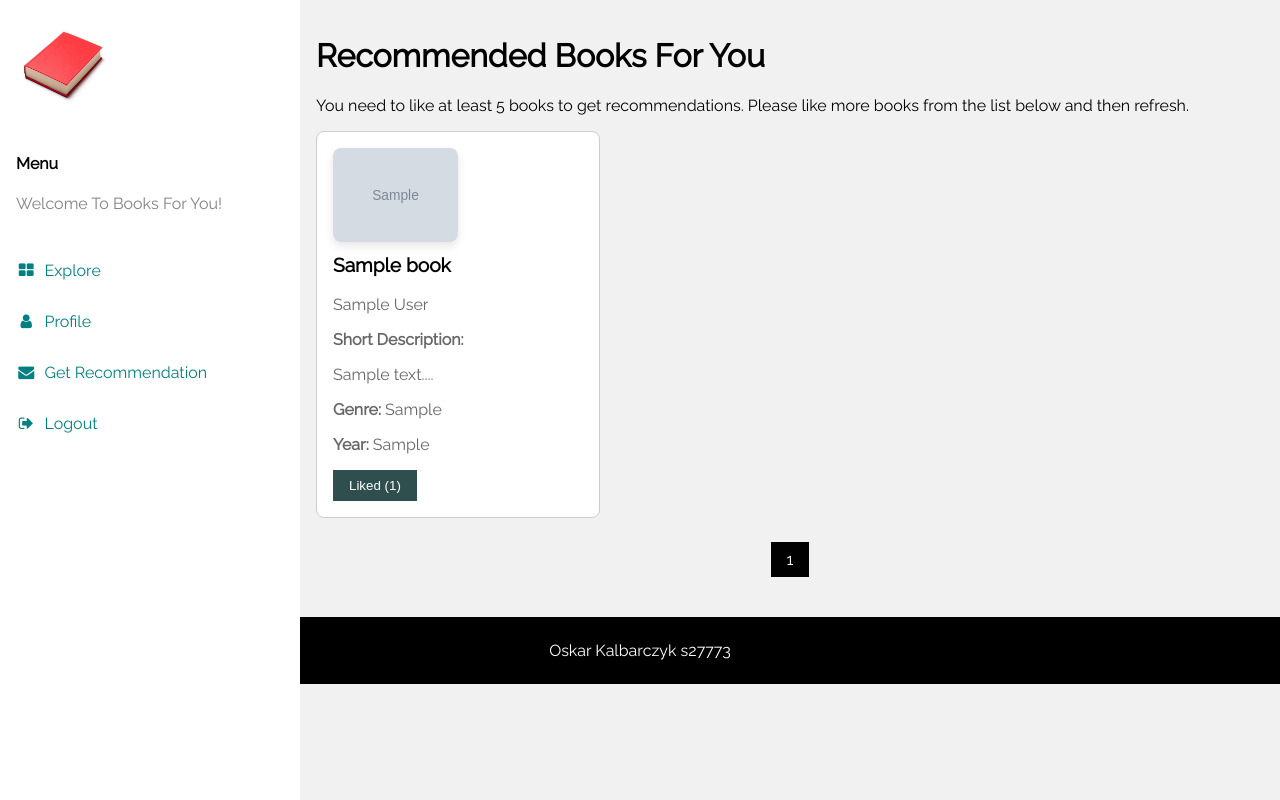
After one commit to OsLint/ReadNext, a Flask app: page /recommendations in a window 1280 px wide. The commit adds this page. Run offline with Flask 3, Linux system fonts and the light colour scheme; a user stored in the database is signed in; tables that the repository leaves empty hold one stand-in row (values such as "Sample post"); grey boxes marked "Sample" are stand-in pictures.

Commit message:
added recommendations

```diff
--- a/app.py
+++ b/app.py
@@ -1,4 +1,6 @@
 import os
+from random import Random
+
 from flask import Flask
 from flasgger import Swagger
 
@@ -65,7 +67,8 @@ def seed_db():
                 short_description=book_data["short_description"],
                 genre=book_data["genre"],
                 cover_photo_url=book_data["cover_photo_url"],
-                publication_year=book_data["publication_year"]
+                publication_year=book_data["publication_year"],
+                likes=Random().randint(0, 1999)
             )
             db.session.add(book)
             print(f"[DEBUG] Adding book: {book_data['title']}")
--- a/controllers/app_controller.py
+++ b/controllers/app_controller.py
@@ -1,8 +1,8 @@
 from flask import request, render_template, jsonify, redirect, url_for
 from flasgger import swag_from
-from flask_login import LoginManager, current_user, login_required
+from flask_login import LoginManager, current_user, login_required, logout_user
 
-from models.models import User
+from models.models import User, UserBookOpinion
 from services.user_service import UserService
 from services.book_service import BookService
 
@@ -132,8 +132,15 @@ def register_routes(app):
     @app.route('/profile')
     @login_required
     def profile():
-        liked_books = current_user.liked_books
-        return render_template('profile.html', user=current_user, books=liked_books)
+        page = request.args.get('page', 1, type=int)
+        title = request.args.get('title', '')
+        author = request.args.get('author', '')
+        year = request.args.get('year', type=int)
+        genre = request.args.get('genre', '')
+
+        books = BookService.search_liked_books(title, author, year, genre, page=page, per_page=5,
+                                               user_id=current_user.id)
+        return render_template('profile.html', user=current_user, books=books, page=page, per_page=5)
 
     @app.route('/like_book', methods=['POST'])
     @login_required
@@ -154,3 +161,24 @@ def register_routes(app):
             likes = BookService.dislike_book(book_id, current_user.id)
             return jsonify({'likes': likes, 'isLiked': False})
         return jsonify({'message': 'Book ID not provided'}), 400
+
+    @app.route('/logout')
+    @login_required
+    def logout():
+        logout_user()
+        return redirect(url_for('index'))
+
+    @app.route('/recommendations')
+    @login_required
+    def recommendations():
+        page = request.args.get('page', 1, type=int)
+        liked_books = UserBookOpinion.query.filter_by(user_id=current_user.id, likes=True).all()
+
+        if len(liked_books) < 5:
+            message = ("You need to like at least 5 books to get recommendations. Please like more books from the list "
+                       "below and then refresh.")
+            books = BookService.get_all_books(page=page, per_page=5, current_user=current_user)
+            return render_template('recommendations.html', user=current_user, books=books, message=message, page=page)
+
+        recommended_books = BookService.get_book_recommendations(current_user.id)
+        return render_template('recommendations.html', user=current_user, books=recommended_books, page=page)
--- a/models/models.py
+++ b/models/models.py
@@ -47,4 +47,3 @@ class UserBookRecommendation(db.Model):
     user_id = db.Column(db.Integer, db.ForeignKey('user.id'), nullable=False)
     book_id = db.Column(db.Integer, db.ForeignKey('book.id'), nullable=False)
     similar_books_liked_by_user = db.Column(db.Integer, nullable=False)
-    similar_books_disliked_by_user = db.Column(db.Integer, nullable=False)
--- a/repositories/book_repository.py
+++ b/repositories/book_repository.py
@@ -1,3 +1,4 @@
+from models.book_recomender import recommend_books
 from models.models import Book, db, UserBookOpinion
 
 
@@ -24,8 +25,10 @@ class BookRepository:
     @staticmethod
     def like_book(book_id, user_id):
         book = Book.query.get(book_id)
+        if not book:
+            return None
+
         existing_opinion = UserBookOpinion.query.filter_by(user_id=user_id, book_id=book_id, likes=True).first()
-
         if existing_opinion:
             return book.likes
 
@@ -38,8 +41,10 @@ class BookRepository:
     @staticmethod
     def dislike_book(book_id, user_id):
         book = Book.query.get(book_id)
+        if not book:
+            return None
+
         existing_opinion = UserBookOpinion.query.filter_by(user_id=user_id, book_id=book_id, likes=True).first()
-
         if not existing_opinion:
             return book.likes
 
@@ -75,3 +80,27 @@ class BookRepository:
             for book in books:
                 book.liked_by_user = book.id in user_likes
         return books
+
+    @staticmethod
+    def search_liked_books(title='', author='', year=None, genre='', page=1, per_page=5, user_id=None):
+        query = Book.query.join(UserBookOpinion).filter(UserBookOpinion.user_id == user_id,
+                                                        UserBookOpinion.likes == True)
+        if title:
+            query = query.filter(Book.title.ilike(f'%{title}%'))
+        if author:
+            query = query.filter(Book.author.ilike(f'%{author}%'))
+        if year:
+            query = query.filter(Book.publication_year == year)
+        if genre:
+            query = query.filter(Book.genre.ilike(f'%{genre}%'))
+        query = query.order_by(Book.title.asc())
+
+        paginated_query = query.paginate(page=page, per_page=per_page, error_out=False)
+        books = paginated_query.items
+        for book in books:
+            book.liked_by_user = True
+        return books
+
+    @staticmethod
+    def get_book_recommendations(user_id):
+        return recommend_books(user_id)
--- a/services/book_service.py
+++ b/services/book_service.py
@@ -18,3 +18,11 @@ class BookService:
     @staticmethod
     def search_books(title='', author='', year=None, genre='', page=1, per_page=5, current_user=None):
         return BookRepository.search_books(title, author, year, genre, page, per_page, current_user)
+
+    @staticmethod
+    def search_liked_books(title='', author='', year=None, genre='', page=1, per_page=5, user_id=None):
+        return BookRepository.search_liked_books(title, author, year, genre, page, per_page, user_id)
+
+    @staticmethod
+    def get_book_recommendations(user_id):
+        return BookRepository.get_book_recommendations(user_id)
--- /dev/null
+++ b/static/app.js
@@ -0,0 +1,29 @@
+function handleImageError(image) {
+    image.onerror = null;
+    image.src = '/static/placeholder.jpg';
+}
+
+function toggleLike(bookId, isLiked) {
+    const url = isLiked ? '/dislike_book' : '/like_book';
+    fetch(url, {
+        method: 'POST',
+        headers: {
+            'Content-Type': 'application/json'
+        },
+        body: JSON.stringify({ book_id: bookId })
+    })
+    .then(response => response.json())
+    .then(data => {
+        if (data.likes !== undefined) {
+            const likeButton = document.querySelector(`.book-card[data-book-id="${bookId}"] .like-button`);
+            likeButton.textContent = `${data.isLiked ? 'Liked' : 'Like'} (${data.likes})`;
+            likeButton.style.backgroundColor = data.isLiked ? 'darkslategray' : 'teal';
+            likeButton.setAttribute('onclick', `toggleLike(${bookId}, ${data.isLiked})`);
+        } else {
+            alert(data.message || 'Error toggling like status.');
+        }
+    })
+    .catch(error => {
+        console.error('Error:', error);
+    });
+}
--- /dev/null
+++ b/templates/base.html
@@ -0,0 +1,49 @@
+<!DOCTYPE html>
+<html lang="en">
+<head>
+    <title>{% block title %}Books For You{% endblock %}</title>
+    <meta charset="UTF-8"/>
+    <meta name="viewport" content="width=device-width, initial-scale=1"/>
+    <script src="/static/app.js"></script>
+    <link rel="stylesheet" href="https://fonts.googleapis.com/css?family=Raleway"/>
+    <link rel="stylesheet" href="https://cdnjs.cloudflare.com/ajax/libs/font-awesome/4.7.0/css/font-awesome.min.css"/>
+    <link rel="stylesheet" href="/static/styles.css"/>
+    {% block extra_scripts %}
+    {% endblock %}
+</head>
+<body style="background-color: #f1f1f1; font-family: 'Raleway', sans-serif; max-width: 1600px; margin: auto;">
+<!-- Sidebar/menu -->
+<nav style="position: fixed; width: 300px; background-color: white; z-index: 3; height: 100%; overflow-y: auto;">
+    <div style="padding: 16px;">
+        <a href="{{ url_for('home') }}" title="Go to home page">
+            <img src="/static/books_for_you_logo.png" style="width: 35%; border-radius: 50%;" alt="logo of the app"/>
+        </a><br/><br/>
+        <h4><b>Menu</b></h4>
+        <p style="color: grey;">Welcome To Books For You!</p>
+    </div>
+    <div style="display: block;">
+        <a href="{{ url_for('home') }}" style="padding: 16px; display: block; color: teal; text-decoration: none;">
+            <i class="fa fa-th-large fa-fw" style="margin-right: 8px;"></i>Explore
+        </a>
+        <a href="{{ url_for('profile') }}" style="padding: 16px; display: block; color: teal; text-decoration: none;">
+            <i class="fa fa-user fa-fw" style="margin-right: 8px;"></i>Profile
+        </a>
+        <a href="{{ url_for('recommendations') }}" style="padding: 16px; display: block; color: teal; text-decoration: none;">
+            <i class="fa fa-envelope fa-fw" style="margin-right: 8px;"></i>Get Recommendation
+        </a>
+        <a href="{{ url_for('logout') }}" style="padding: 16px; display: block; color: teal; text-decoration: none;">
+            <i class="fa fa-sign-out fa-fw" style="margin-right: 8px;"></i>Logout
+        </a>
+    </div>
+</nav>
+
+<div style="margin-left: 300px; padding: 16px;">
+    {% block content %}
+    {% endblock %}
+</div>
+
+
+<div style="background-color: black; color: white; text-align: center; padding: 24px;">Oskar Kalbarczyk s27773
+</div>
+</body>
+</html>
--- /dev/null
+++ b/templates/recommendations.html
@@ -0,0 +1,58 @@
+{% extends "base.html" %}
+
+{% block title %}Recommended Books For You{% endblock %}
+
+{% block content %}
+<h1>Recommended Books For You</h1>
+
+{% if message %}
+    <p>{{ message }}</p>
+    <div class="book-grid">
+        {% for book in books %}
+            <div class="book-card" data-book-id="{{ book.id }}">
+                <img src="{{ book.cover_photo_url }}" alt="Book cover" onerror="handleImageError(this)"/>
+                <h3>{{ book.title }}</h3>
+                <p>{{ book.author }}</p>
+                <p><strong>Short Description:</strong></p>
+                <p>{{ book.short_description.split(' ')[:100] | join(' ') }}...</p>
+                <p><strong>Genre:</strong> {{ book.genre }}</p>
+                <p><strong>Year:</strong> {{ book.publication_year }}</p>
+                <button class="like-button" onclick="toggleLike({{ book.id }}, {{ book.liked_by_user | lower }})"
+                        style="background-color: {% if book.liked_by_user %}darkslategray{% else %}teal{% endif %}; color: white; padding: 8px 16px; border: none;">
+                    {% if book.liked_by_user %}Liked{% else %}Like{% endif %} ({{ book.likes }})
+                </button>
+            </div>
+        {% endfor %}
+    </div>
+{% else %}
+    <div class="book-grid">
+        {% for book in books %}
+            <div class="book-card" data-book-id="{{ book.id }}">
+                <img src="{{ book.cover_photo_url }}" alt="Book cover" onerror="handleImageError(this)"/>
+                <h3>{{ book.title }}</h3>
+                <p>{{ book.author }}</p>
+                <p><strong>Short Description:</strong></p>
+                <p>{{ book.short_description.split(' ')[:100] | join(' ') }}...</p>
+                <p><strong>Genre:</strong> {{ book.genre }}</p>
+                <p><strong>Year:</strong> {{ book.publication_year }}</p>
+                <button class="like-button" onclick="toggleLike({{ book.id }}, false)"
+                        style="background-color: teal; color: white; padding: 8px 16px; border: none;">
+                    Like ({{ book.likes }})
+                </button>
+            </div>
+        {% endfor %}
+    </div>
+{% endif %}
+
+<div style="text-align: center; padding: 32px;">
+    <div>
+        {% if page > 1 %}
+            <a href="{{ url_for('recommendations', page=page-1) }}" style="padding: 8px 16px; border: 1px solid #ccc; text-decoration: none; color: black;">«</a>
+        {% endif %}
+        <span style="padding: 8px 16px; background-color: black; color: white; text-decoration: none;">{{ page }}</span>
+        {% if books|length == 5 %}
+            <a href="{{ url_for('recommendations', page=page + 1) }}" style="padding: 8px 16px; border: 1px solid #ccc; text-decoration: none; color: black;">»</a>
+        {% endif %}
+    </div>
+</div>
+{% endblock %}
```
Also changed, not shown: models/book_recomender.py (added, +57 -0 lines), templates/home.html (+11 -105 lines), templates/profile.html (+57 -34 lines), services/user_service.py (line endings or trailing spaces).
